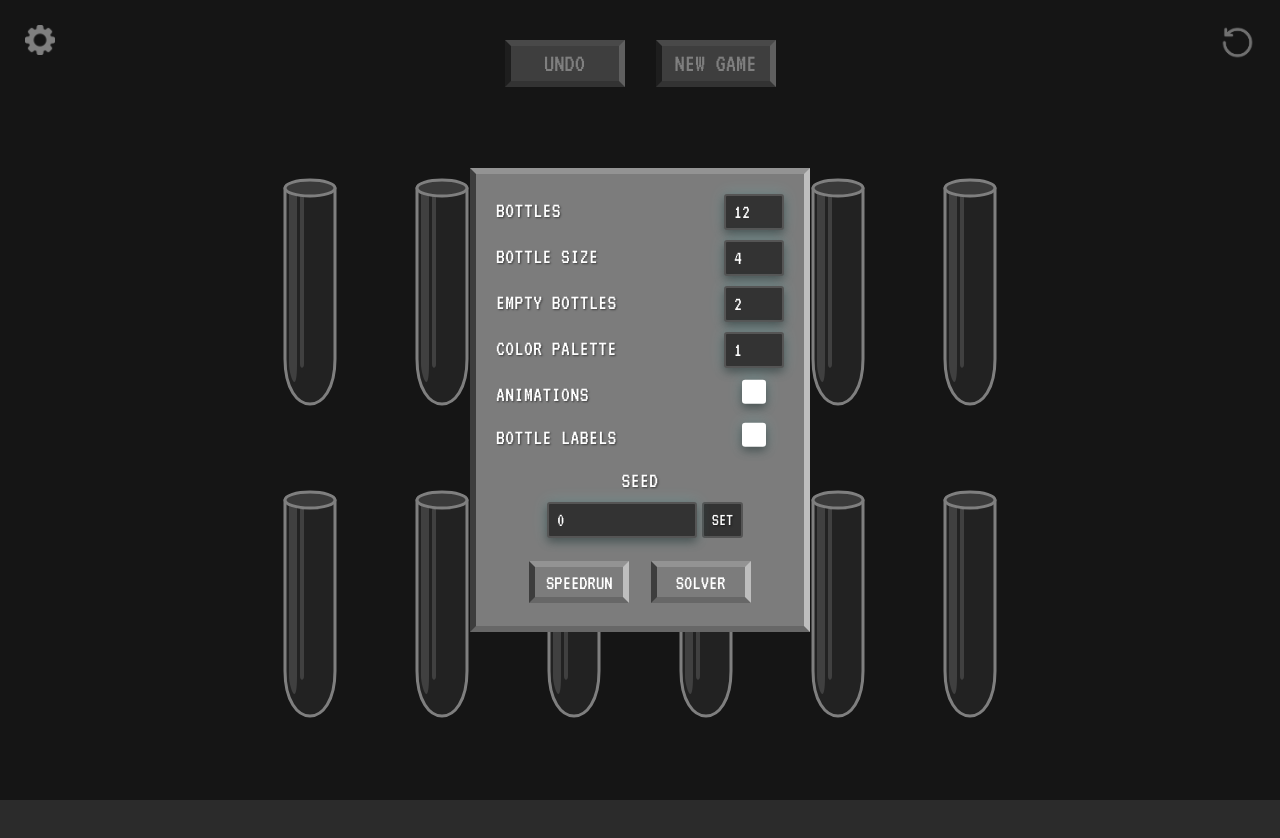
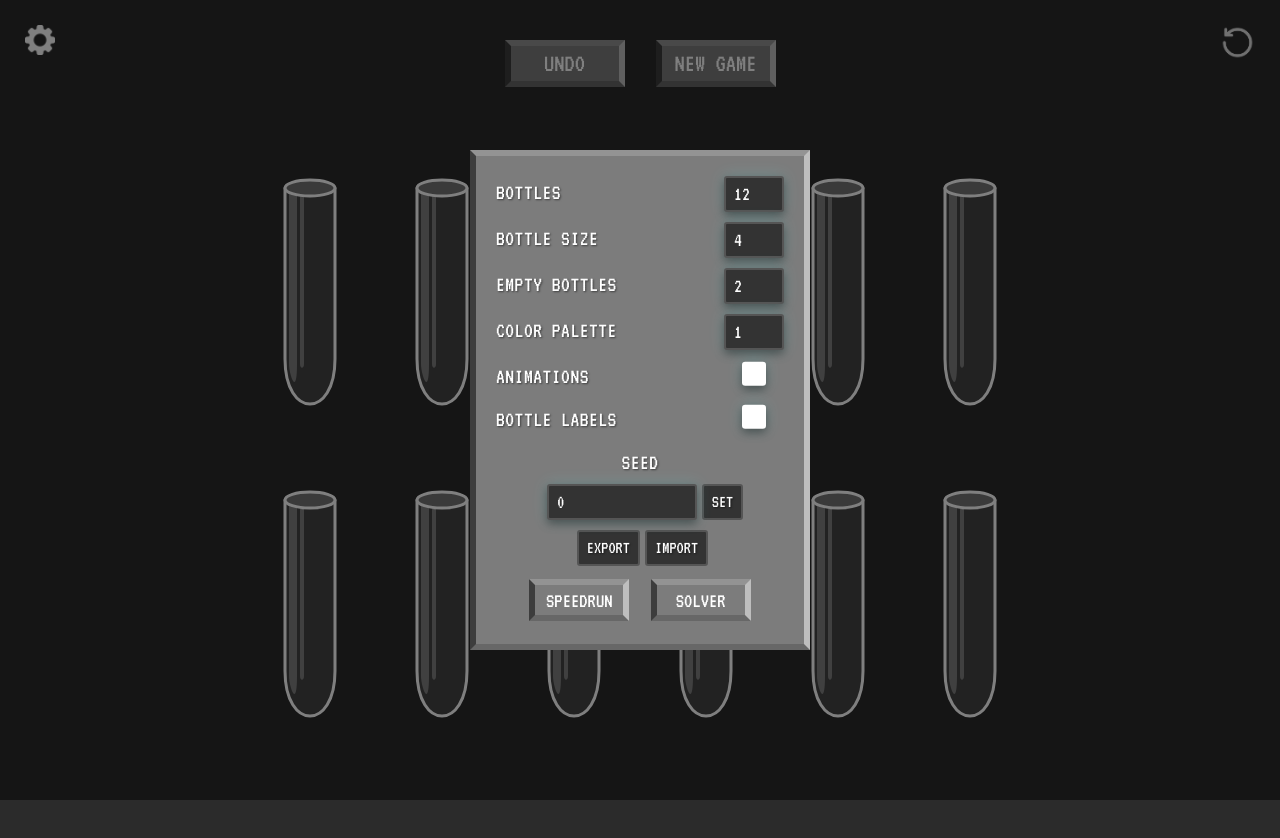
Before and after one commit to Adamkleo/Bottle-fill-game, a React (Vite) app: page / in a window 1280 px wide. Both pictures are taken after a click on the picture 40 px from the left and 40 px from the top of the page. Shown: the top 838 px of the page. Built offline with nearby package versions, Linux system fonts and the light colour scheme.

Commit message:
feat: importing and exporting bottles

```diff
--- a/src/App.tsx
+++ b/src/App.tsx
@@ -8,7 +8,7 @@ import Timer from './components/Timer';
 import BottleContainer from './components/BottleContainer';
 import Button from './components/Button';
 
-import { getNRandomColors } from './ts/utils';
+import { getNRandomColors, exportBottles, importBottles } from './ts/utils';
 import { Solver } from './solver/Solver';
 import { settings, NON_EMPTY_BOTTLES, COLOR_PALETTES, MIN_BOTTLES, MAX_BOTTLES, MIN_BOTTLE_LENGTH, MAX_BOTTLE_LENGTH, MIN_EMPTY_BOTTLES, MAX_EMPTY_BOTTLES, COLOR_PALETTES_LENGTH } from './ts/options';
 import { KeyActions, handleKeyPress } from './ts/keyHandlers';
@@ -307,8 +307,6 @@ function App() {
 		},
 	];
 
-
-
 	const numberSettingItems = [
 		{ label: "Bottles", id: "numBottles", value: numBottles, min: MIN_BOTTLES(), max: MAX_BOTTLES },
 		{ label: "Bottle Size", id: "bottleLength", value: bottleLength, min: MIN_BOTTLE_LENGTH, max: MAX_BOTTLE_LENGTH },
@@ -340,10 +338,10 @@ function App() {
 		const value = event.target.value;
 		const regex = /^[0-9]*$/;
 		if (regex.test(value) && value.length <= 16) {
-		  setSeedInput(value);
-		  setSettingModified(true);
+			setSeedInput(value);
+			setSettingModified(true);
 		}
-	  }
+	}
 
 	return (
 		<>
@@ -392,6 +390,7 @@ function App() {
 						onChange={(event) => handleNumberSettingChange(settingItem.id, parseInt(event.target.value))}
 						min={settingItem.min}
 						max={settingItem.max}
+						disabled={showSpeedrunMode}
 					/>
 				))}
 				{checkboxSettingItems.map((settingItem, index) => (
@@ -413,10 +412,14 @@ function App() {
 						id="seed"
 						value={seedInput}
 						onChange={handleSeedChange}
+						disabled={showSpeedrunMode}
 					/>
-					<button className='confirm-button' onClick={() => setSeed(seedInput)}>Set</button>
+					<button className='confirm-button' onClick={() => setSeed(seedInput)} disabled={showSpeedrunMode}>Set</button>
 				</div>
-
+				<div className='import-export-container'>
+					<button className='confirm-button' onClick={() => exportBottles(bottles)} disabled={showSpeedrunMode}>Export</button>
+					<button className='confirm-button' onClick={() => importBottles(setBottles, setStates)} disabled={showSpeedrunMode}>Import</button>
+				</div>
 
 				<Toolbar>
 					<Button
--- a/src/components/Menu.css
+++ b/src/components/Menu.css
@@ -76,5 +76,10 @@
   justify-content: center;
   margin-top: 5px;
   display: flex;
+}
+
+.import-export-container {
+  display: flex;
+  justify-content: center;
   margin-bottom: 10px;
 }
--- a/src/ts/utils.ts
+++ b/src/ts/utils.ts
@@ -1,3 +1,4 @@
+import { BottleData } from "./interfaces";
 
 
 
@@ -98,3 +99,38 @@ export function calculateNumArrayAvg(timeList: number[], indices?: [number, numb
         return timeList.length > 0 ? sum / timeList.length : 0;
     }
 }
+
+
+export const exportBottles = (bottles: BottleData[]): void => {
+    const data = JSON.stringify(bottles);
+    const blob = new Blob([data], { type: 'text/plain' });
+    const url = URL.createObjectURL(blob);
+    const a = document.createElement('a');
+    a.href = url;
+    a.download = 'bottles.json';
+    a.click();
+    URL.revokeObjectURL(url);
+}
+
+export const importBottles = (
+    bottleSetter: (newBottles: BottleData[]) => void,
+    stateSetter: (newState: BottleData[][]) => void
+): void => {
+    const input = document.createElement('input');
+    input.type = 'file';
+    input.accept = '.json';
+    input.onchange = (event) => {
+        const file = (event.target as HTMLInputElement).files?.[0];
+        if (file) {
+            const reader = new FileReader();
+            reader.onload = () => {
+                const data = reader.result as string;
+                const newBottles = JSON.parse(data);
+                bottleSetter(newBottles);
+                stateSetter([newBottles]);
+            };
+            reader.readAsText(file);
+        }
+    };
+    input.click();
+}
```
